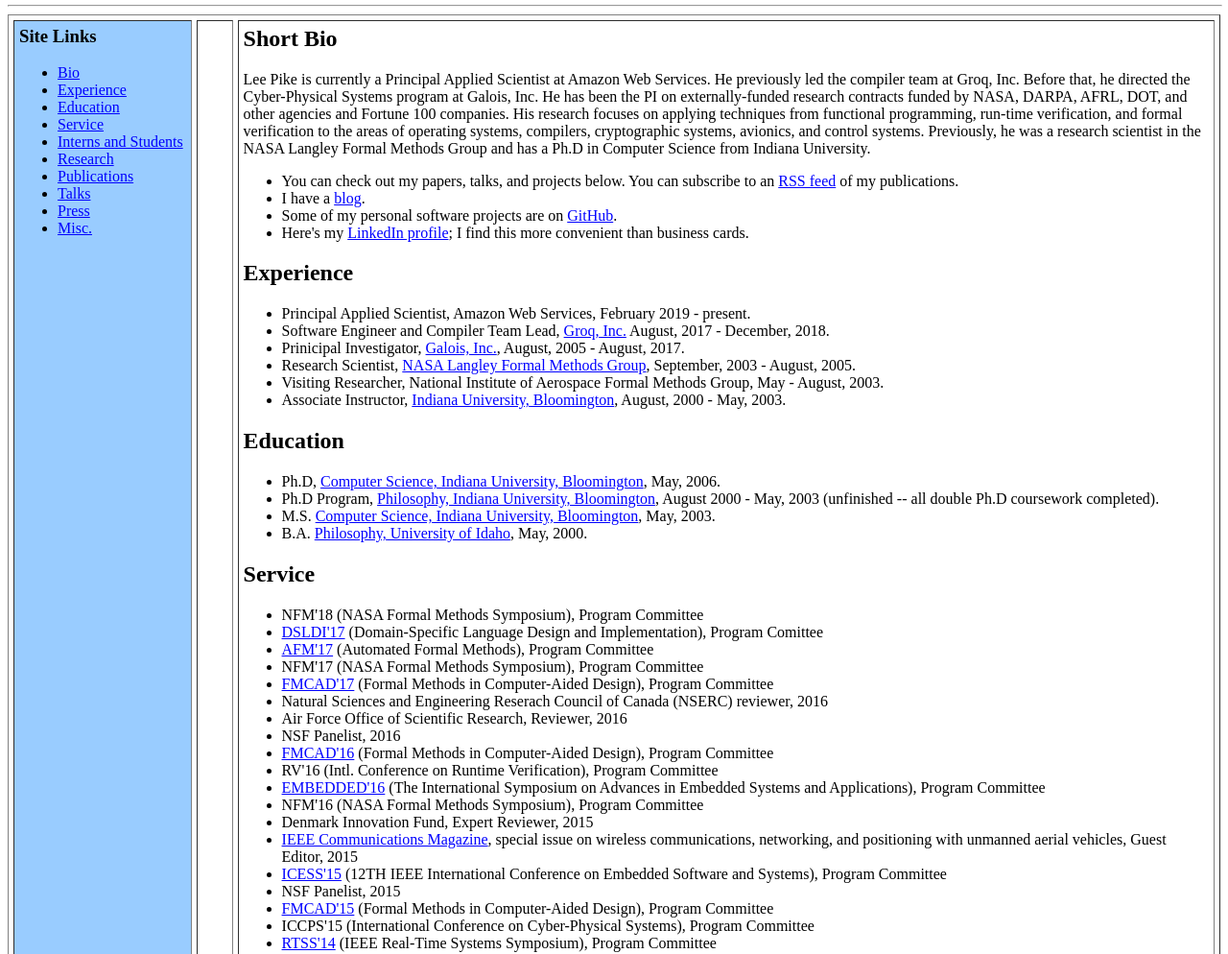
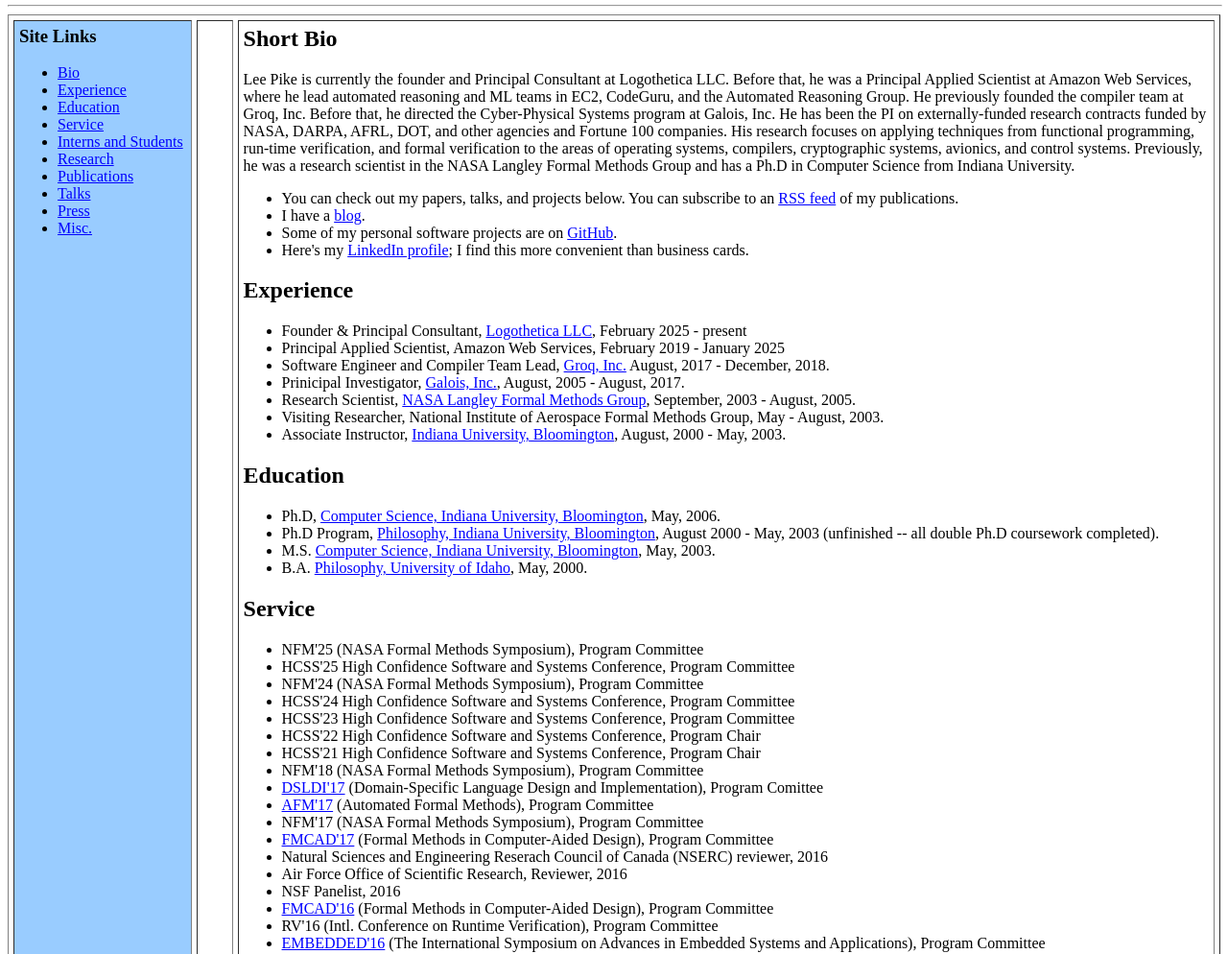
Before and after one commit to leepike/leepiike.github.io, a plain HTML site: page index.html in a window 1280 px wide. Shown: the part 286-1280 px from the top of the page at 96% size. Drawn offline with Linux system fonts and the light colour scheme.

Commit message:
Update work history, short bio index.html

```diff
--- a/index.html
+++ b/index.html
@@ -83,8 +83,10 @@
 <br></td>
 <td width="82%" valign="top" align="left"><!--Body begin-->
 <h2><a name="Short_Bio_" id="Short_Bio_"></a>Short Bio<br></h2>
-<p>Lee Pike is currently a Principal Applied Scientist at Amazon Web
-Services. He previously led the compiler team at Groq, Inc.  Before
+<p>Lee Pike is currently the founder and Principal Consultant at
+Logothetica LLC. Before that, he was a Principal Applied Scientist at Amazon Web
+Services, where he lead automated reasoning and ML teams in EC2, CodeGuru,
+and the Automated Reasoning Group. He previously founded the compiler team at Groq, Inc.  Before
 that, he directed the Cyber-Physical Systems program at Galois,
 Inc. He has been the PI on externally-funded research contracts funded
 by NASA, DARPA, AFRL, DOT, and other agencies and Fortune 100
@@ -108,7 +110,8 @@
 <!--      <br><br> A resume is available (<a href="resume.pdf">pdf</a>). -->
 <h2><a name="Experience_" id="Experience_"></a>Experience</h2>
 <ul>
-<li>Principal Applied Scientist, Amazon Web Services, February 2019 - present.</li>
+<li>Founder & Principal Consultant, <a href="https://logothetica.com/">Logothetica LLC</a>, February 2025 - present</li>
+<li>Principal Applied Scientist, Amazon Web Services, February 2019 - January 2025</li>
 <li>Software Engineer and Compiler Team Lead, <a href="https://groq.com/">Groq, Inc.</a> August, 2017 - December, 2018.</li>
 <li>Prinicipal Investigator, <a href=
 "http://www.indiana.edu">Galois, Inc.</a>, August, 2005 -
@@ -147,6 +150,13 @@
     </div> -->
 <h2><a name="Service" id="Service"></a>Service</h2>
 <ul>
+<li>NFM'25 (NASA Formal Methods Symposium), Program Committee</li>
+<li>HCSS'25 High Confidence Software and Systems Conference, Program Committee</li>
+<li>NFM'24 (NASA Formal Methods Symposium), Program Committee</li>
+<li>HCSS'24 High Confidence Software and Systems Conference, Program Committee</li>
+<li>HCSS'23 High Confidence Software and Systems Conference, Program Committee</li>
+<li>HCSS'22 High Confidence Software and Systems Conference, Program Chair</li>
+<li>HCSS'21 High Confidence Software and Systems Conference, Program Chair</li>
 <li>NFM'18 (NASA Formal Methods Symposium), Program Committee</li>
 <li><a href="http://conf.researchr.org/track/dsldi-2017/dsldi-2017">DSLDI'17</a> (Domain-Specific Language Design and Implementation), Program Comittee</li>
 <li><a href="http://fm.csl.sri.com/AFM17/">AFM'17</a> (Automated
@@ -274,7 +284,7 @@
 <!-- Projects -->
 <h2><a name="Current_Research_Projects_" id=
 "Current_Research_Projects_"></a>Research Projects<br></h2>
-The following are a few of the research projects to which I have
+The following is an incomplete list of the research projects to which I have
 contributed.
 
 <ul>
```
